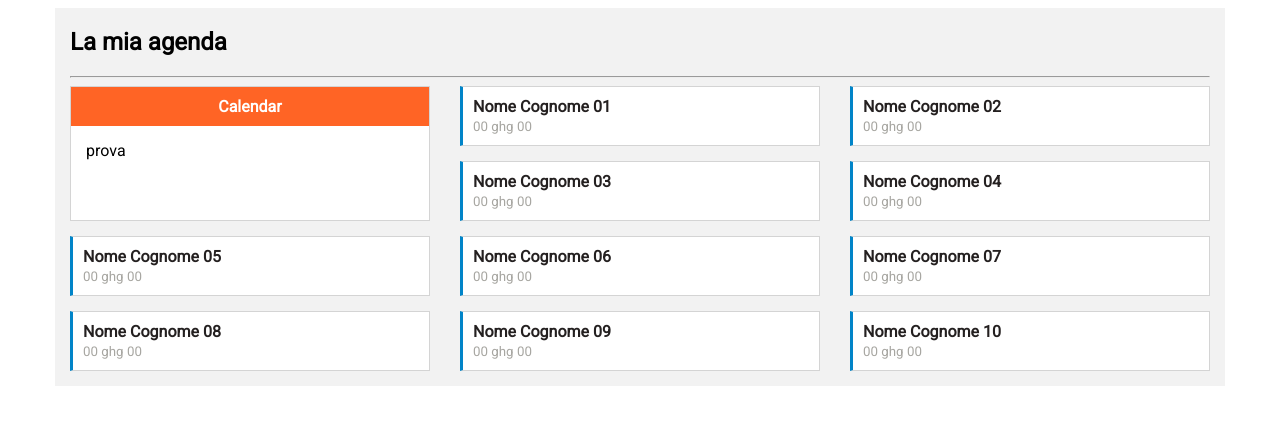
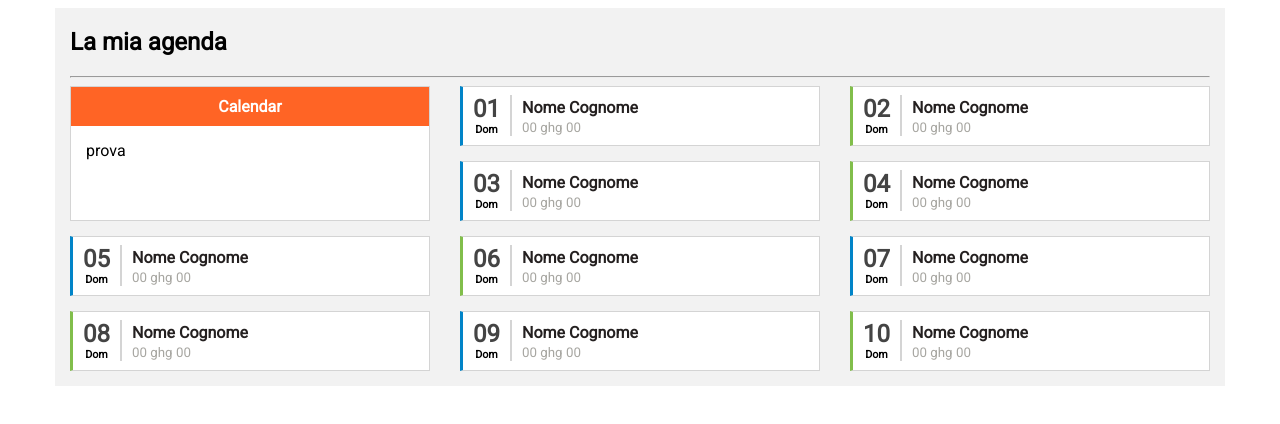
Before and after one commit to iladiro/facile, a plain HTML site: page index.html in a window 1280 px wide. Drawn offline with Linux system fonts and the light colour scheme.

Commit message:
Add day column on task-box

```diff
--- a/assets/stylesheets/scss/partials/_commons-styles.scss
+++ b/assets/stylesheets/scss/partials/_commons-styles.scss
@@ -58,6 +58,11 @@ body {
   background-color: transparent;
   border: 0;
 }
+
+.text-center {
+  text-align: center;
+}
+
 .hidden {
   display: none !important;
 }
--- a/assets/stylesheets/scss/partials/_task-box.scss
+++ b/assets/stylesheets/scss/partials/_task-box.scss
@@ -1,11 +1,22 @@
 .task-box {
   // width: 100%;
+  overflow: hidden;
   height: 60px;
   @include border(1px, #d4d4d4);
-  padding: 10px;
   margin-bottom: 15px;
+  padding-top: 8px;
+  padding-bottom: 8px;
   font-family: 'Roboto', sans-serif;
   background-color: white;
+  &__left {
+    @include border(2px, #d4d4d4, right);
+    padding-left: 10px;
+    padding-right: 10px;
+  }
+  &__right {
+    padding-left: 10px;
+    padding-right: 10px;
+  }
   &.blue {
     @include border(3px, #0184c8, left);
   }
@@ -14,8 +25,12 @@
   }
   &__title {
     color: #242020;
+    margin-top: 3px;
   }
   &__target {
     color: #a7a6a1;
   }
+  &__day {
+    color: #444;
+  }
 }
--- a/index.html
+++ b/index.html
@@ -38,26 +38,50 @@
           <div class="row">
             <article class="col-xs-12 col-sm-12 col-md-6 col-lg-6">
               <div class="task-box blue">
-                <h4 class="task-box__title mtb-0">Nome Cognome 01</h4>
+                <div class="pull-left text-center task-box__left">
+                  <h2 class="mtb-0 task-box__day">01</h2>
+                  <h6 class="mtb-0">Dom</h6>
+                </div>
+                <div class="pull-left task-box__right">
+                  <h4 class="task-box__title mb-0">Nome Cognome</h4>
                   <small class="task-box__target">00 ghg 00</small>
+                </div>
+              </div>
+            </article>
+            <article class="col-xs-12 col-sm-12 col-md-6 col-lg-6">
+              <div class="task-box green">
+                <div class="pull-left text-center task-box__left">
+                  <h2 class="mtb-0 task-box__day">02</h2>
+                  <h6 class="mtb-0">Dom</h6>
+                </div>
+                <div class="pull-left task-box__right">
+                  <h4 class="task-box__title mb-0">Nome Cognome</h4>
+                  <small class="task-box__target">00 ghg 00</small>
+                </div>
               </div>
             </article>
             <article class="col-xs-12 col-sm-12 col-md-6 col-lg-6">
               <div class="task-box blue">
-                <h4 class="task-box__title mtb-0">Nome Cognome 02</h4>
+                <div class="pull-left text-center task-box__left">
+                  <h2 class="mtb-0 task-box__day">03</h2>
+                  <h6 class="mtb-0">Dom</h6>
+                </div>
+                <div class="pull-left task-box__right">
+                  <h4 class="task-box__title mb-0">Nome Cognome</h4>
                   <small class="task-box__target">00 ghg 00</small>
+                </div>
               </div>
             </article>
             <article class="col-xs-12 col-sm-12 col-md-6 col-lg-6">
-              <div class="task-box blue">
-                <h4 class="task-box__title mtb-0">Nome Cognome 03</h4>
+              <div class="task-box green">
+                <div class="pull-left text-center task-box__left">
+                  <h2 class="mtb-0 task-box__day">04</h2>
+                  <h6 class="mtb-0">Dom</h6>
+                </div>
+                <div class="pull-left task-box__right">
+                  <h4 class="task-box__title mb-0">Nome Cognome</h4>
                   <small class="task-box__target">00 ghg 00</small>
                 </div>
-            </article>
-            <article class="col-xs-12 col-sm-12 col-md-6 col-lg-6">
-              <div class="task-box blue">
-                <h4 class="task-box__title mtb-0">Nome Cognome 04</h4>
-                <small class="task-box__target">00 ghg 00</small>
               </div>
             </article>
           </div>
@@ -66,38 +90,74 @@
       <div class="row">
         <article class="col-xs-12 col-sm-12 col-md-4 col-lg-4">
           <div class="task-box blue">
-            <h4 class="task-box__title mtb-0">Nome Cognome 05</h4>
+            <div class="pull-left text-center task-box__left">
+              <h2 class="mtb-0 task-box__day">05</h2>
+              <h6 class="mtb-0">Dom</h6>
+            </div>
+            <div class="pull-left task-box__right">
+              <h4 class="task-box__title mb-0">Nome Cognome</h4>
               <small class="task-box__target">00 ghg 00</small>
+            </div>
+          </div>
+        </article>
+        <article class="col-xs-12 col-sm-12 col-md-4 col-lg-4">
+          <div class="task-box green">
+            <div class="pull-left text-center task-box__left">
+              <h2 class="mtb-0 task-box__day">06</h2>
+              <h6 class="mtb-0">Dom</h6>
+            </div>
+            <div class="pull-left task-box__right">
+              <h4 class="task-box__title mb-0">Nome Cognome</h4>
+              <small class="task-box__target">00 ghg 00</small>
+            </div>
           </div>
         </article>
         <article class="col-xs-12 col-sm-12 col-md-4 col-lg-4">
           <div class="task-box blue">
-            <h4 class="task-box__title mtb-0">Nome Cognome 06</h4>
+            <div class="pull-left text-center task-box__left">
+              <h2 class="mtb-0 task-box__day">07</h2>
+              <h6 class="mtb-0">Dom</h6>
+            </div>
+            <div class="pull-left task-box__right">
+              <h4 class="task-box__title mb-0">Nome Cognome</h4>
               <small class="task-box__target">00 ghg 00</small>
+            </div>
+          </div>
+        </article>
+        <article class="col-xs-12 col-sm-12 col-md-4 col-lg-4">
+          <div class="task-box green">
+            <div class="pull-left text-center task-box__left">
+              <h2 class="mtb-0 task-box__day">08</h2>
+              <h6 class="mtb-0">Dom</h6>
+            </div>
+            <div class="pull-left task-box__right">
+              <h4 class="task-box__title mb-0">Nome Cognome</h4>
+              <small class="task-box__target">00 ghg 00</small>
+            </div>
           </div>
         </article>
         <article class="col-xs-12 col-sm-12 col-md-4 col-lg-4">
           <div class="task-box blue">
-            <h4 class="task-box__title mtb-0">Nome Cognome 07</h4>
+            <div class="pull-left text-center task-box__left">
+              <h2 class="mtb-0 task-box__day">09</h2>
+              <h6 class="mtb-0">Dom</h6>
+            </div>
+            <div class="pull-left task-box__right">
+              <h4 class="task-box__title mb-0">Nome Cognome</h4>
               <small class="task-box__target">00 ghg 00</small>
+            </div>
           </div>
         </article>
         <article class="col-xs-12 col-sm-12 col-md-4 col-lg-4">
-          <div class="task-box blue">
-            <h4 class="task-box__title mtb-0">Nome Cognome 08</h4>
+          <div class="task-box green">
+            <div class="pull-left text-center task-box__left">
+              <h2 class="mtb-0 task-box__day">10</h2>
+              <h6 class="mtb-0">Dom</h6>
+            </div>
+            <div class="pull-left task-box__right">
+              <h4 class="task-box__title mb-0">Nome Cognome</h4>
               <small class="task-box__target">00 ghg 00</small>
             </div>
-        </article>
-        <article class="col-xs-12 col-sm-12 col-md-4 col-lg-4">
-          <div class="task-box blue">
-            <h4 class="task-box__title mtb-0">Nome Cognome 09</h4>
-            <small class="task-box__target">00 ghg 00</small>
-          </div>
-        </article>
-        <article class="col-xs-12 col-sm-12 col-md-4 col-lg-4">
-          <div class="task-box blue">
-            <h4 class="task-box__title mtb-0">Nome Cognome 10</h4>
-            <small class="task-box__target">00 ghg 00</small>
           </div>
         </article>
       </div>
```
Also changed, not shown: assets/stylesheets/style.css, 1 other file. Lines whose indentation alone changed are shown as unchanged.
